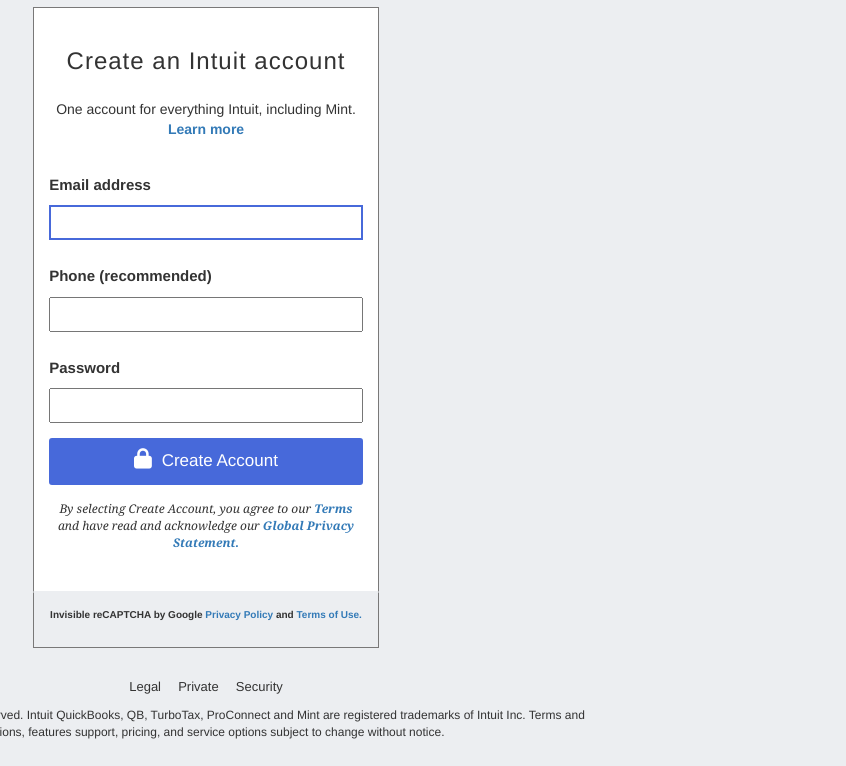
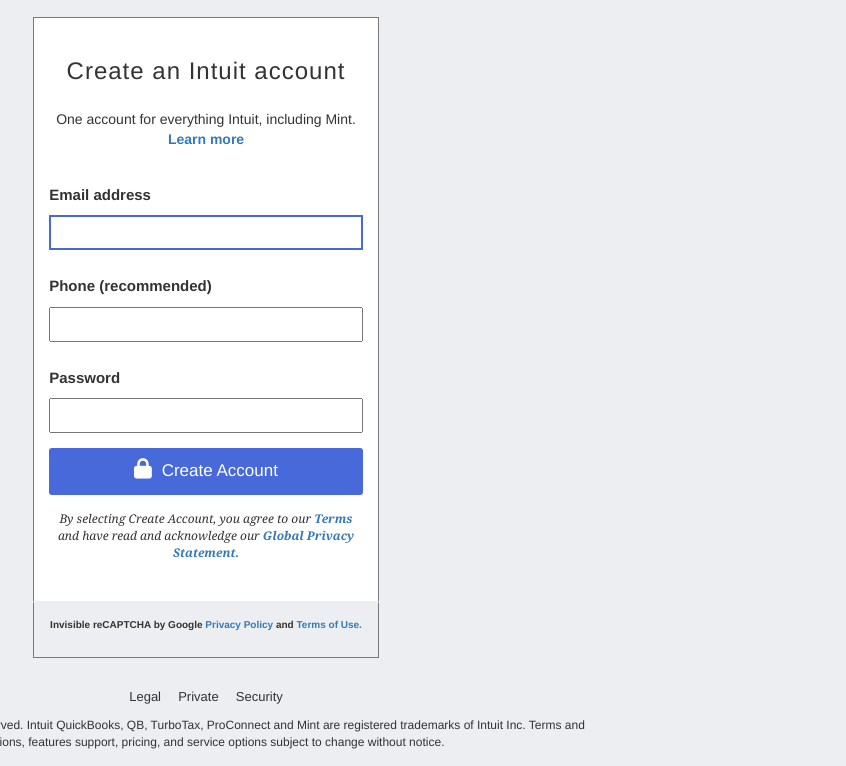
Before and after one commit to was-coder/clone-mint, a plain HTML site: page index.html in a window 1280 px wide. Shown: the part 196-962 px from the top of the page, without its empty margins (434-1280 px from the left). Drawn offline with nearby package versions, Linux system fonts and the light colour scheme.

Commit message:
FIXED THE HEIGHT ISSUE
fixed the view height of the page

```diff
--- a/index.css
+++ b/index.css
@@ -14,16 +14,17 @@
 }
 /* end of standard styling */
 
-.wrapper{
+.wrapper {
+  padding: 10px 0;
   background-color: #eceef1;
-  height: 160vh;
+  min-height: 100vh;
 }
 
 .account-div {
   display: none;
 }
 
-body{
+body {
   min-height: 100vh;
 }
 
@@ -53,7 +54,7 @@
   border-radius: 50%;
 }
 
-.img-text{
+.img-text {
   font-size: large;
 }
 
@@ -162,9 +163,9 @@
 }
 
 .copy-div {
-	margin: 0 auto;
-	text-align: center;
-	width: 80%;
+  margin: 0 auto;
+  text-align: center;
+  width: 80%;
 }
 
 .copy-div p {
```
